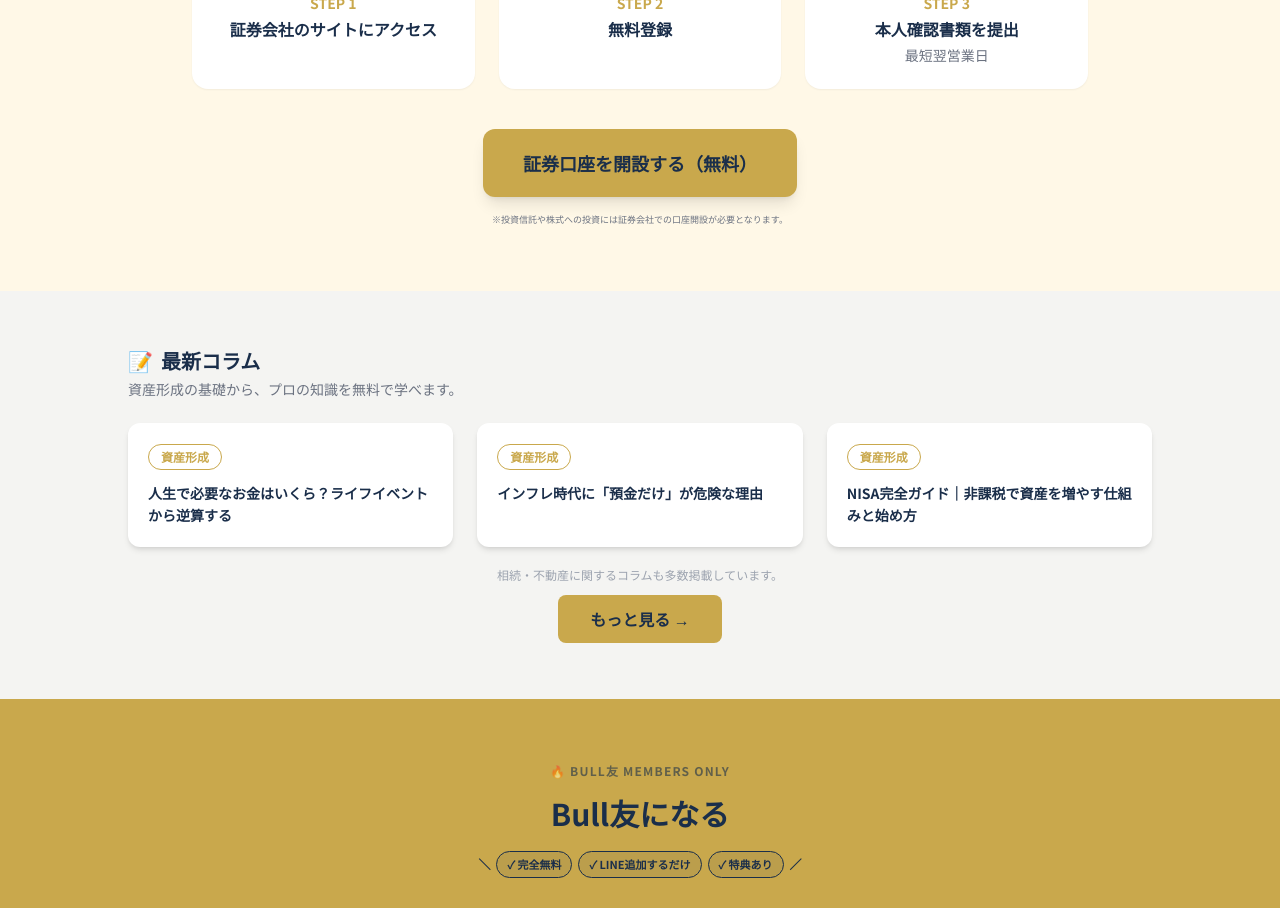
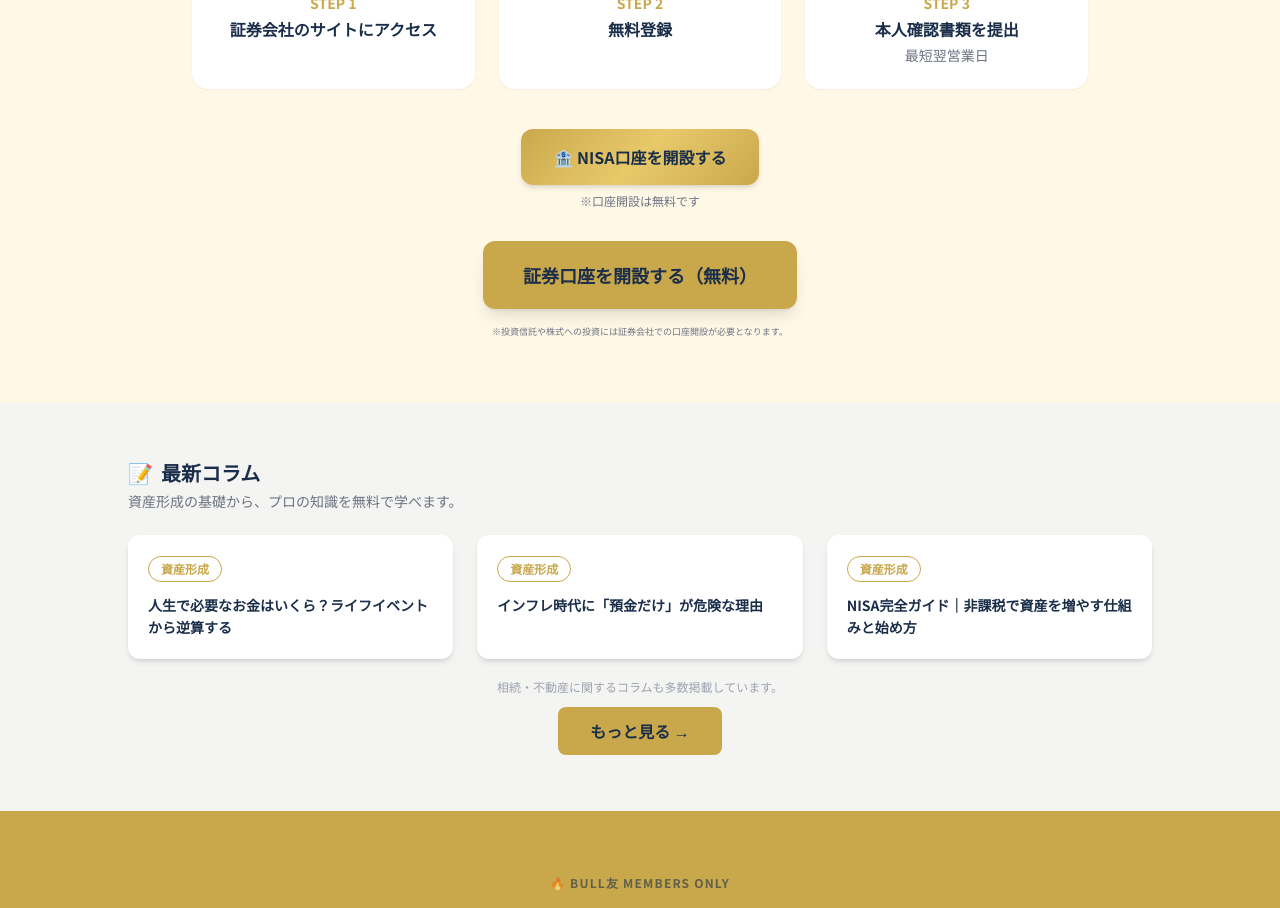
Before and after one commit to tanima3232-eng/bulltalk, a Next.js app: page /market in a window 1280 px wide. Shown: the part 6240-7148 px from the top of the page. Built offline with nearby package versions, Linux system fonts and the light colour scheme; no server answers.

Commit message:
feat: SBI/楽天証券など削除・NISA口座開設CTAボタン追加

```diff
--- a/app/market/page.tsx
+++ b/app/market/page.tsx
@@ -691,6 +691,22 @@ export default async function MarketPage() {
                 </div>
               ))}
             </div>
+
+            {/* NISA口座開設CTAボタン */}
+            <div className="mt-2 mb-8">
+              <a
+                href="#nisa-broker-comparison"
+                className="inline-flex items-center gap-2 font-bold text-base px-8 py-4 rounded-xl transition-all duration-300 shadow-md hover:shadow-lg hover:-translate-y-0.5"
+                style={{
+                  background: "linear-gradient(135deg, #C9A84C 0%, #E8C96A 50%, #C9A84C 100%)",
+                  color: "#1A2E4A",
+                }}
+              >
+                🏦 NISA口座を開設する
+              </a>
+              <p className="text-xs text-gray-500 mt-2">※口座開設は無料です</p>
+            </div>
+
             <a
               href="#sbi-affiliate-url-placeholder"
               className="btn-primary text-lg px-10 py-5 rounded-xl shadow-lg inline-block"
--- a/content/column/asset/asset-02-nisa-guide.mdx
+++ b/content/column/asset/asset-02-nisa-guide.mdx
@@ -69,6 +69,6 @@ NISAとは「少額投資非課税制度」のことです。通常、株式や
 
 ## 始め方（3ステップ）
 
-1. ネット証券（SBI証券・楽天証券など）でNISA口座を開設（無料）
+1. ネット証券でNISA口座を開設（無料）
 2. つみたて投資枠で積立商品を選ぶ（信託報酬0.1%以下のインデックスファンドが基本）
 3. 毎月の積立金額を設定して自動積立をスタート（月3,000円からでも始められます）
```
